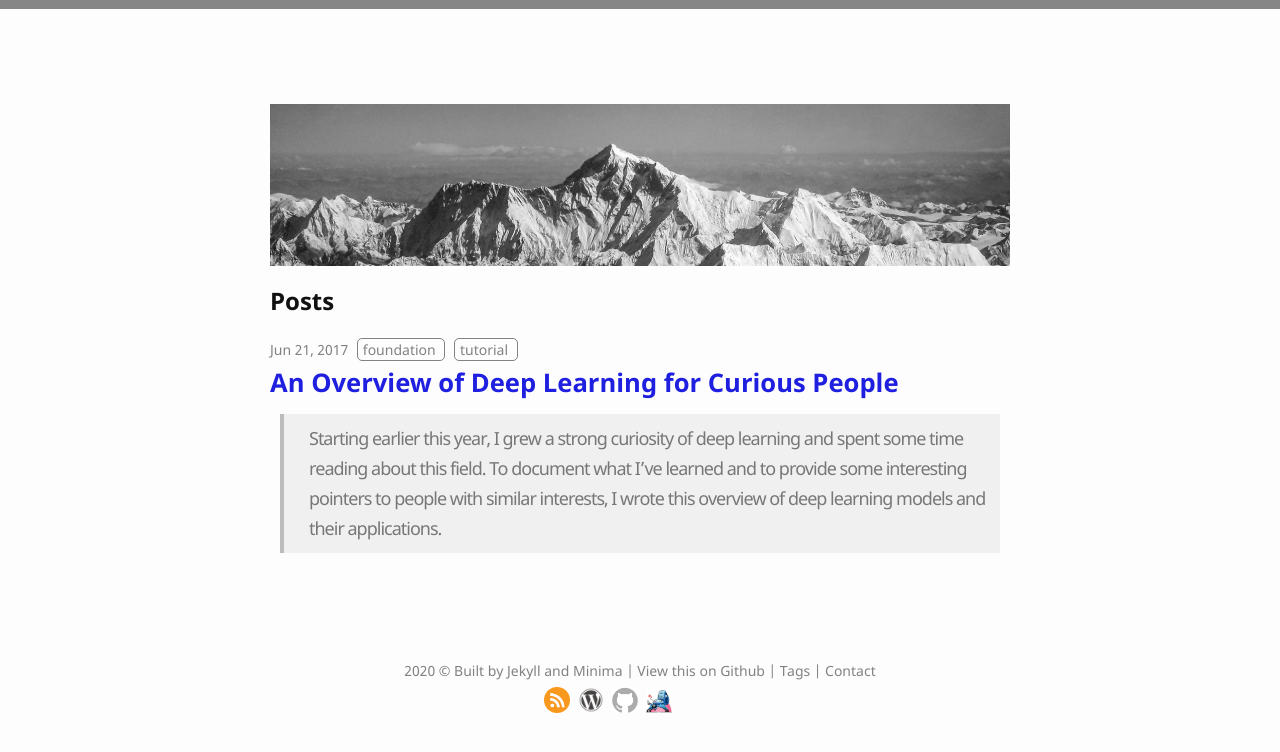
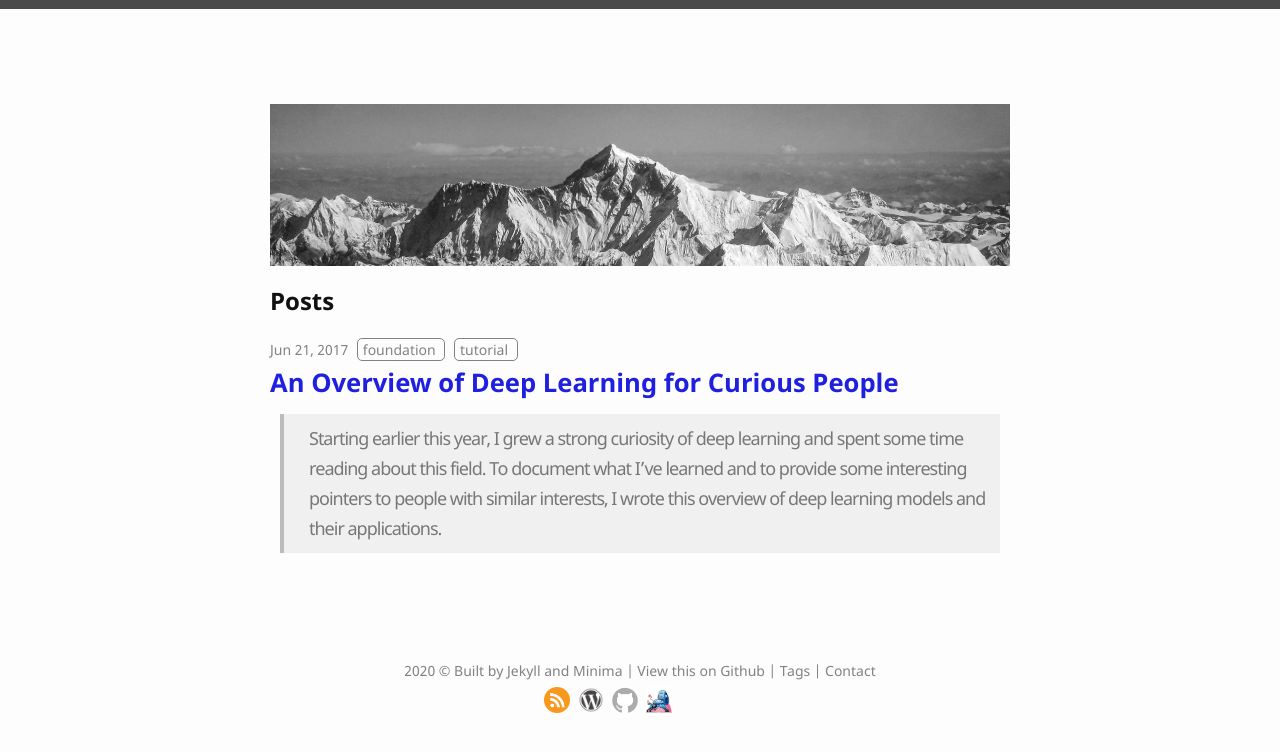
Before and after one commit to lastexiler/l-note, a Jekyll site: the page built from index.html, in a window 1280 px wide. Shown: the top 752 px of the page. Built offline with Jekyll 4.4.1, drawn with Linux system fonts in a browser that asks for light colours.

Commit message:
reset back

```diff
--- a/_sass/minima/_layout.scss
+++ b/_sass/minima/_layout.scss
@@ -3,7 +3,7 @@
  */
 
 .site-header {
-  background: #555;
+  background: #000;
   opacity: 0.7;
   min-height: $spacing-unit * 1.865;
   position: relative;
```
